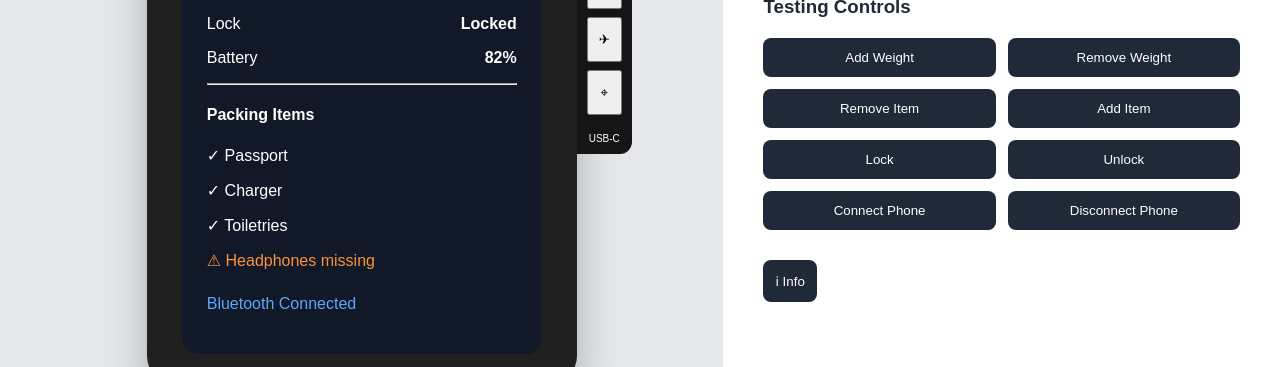
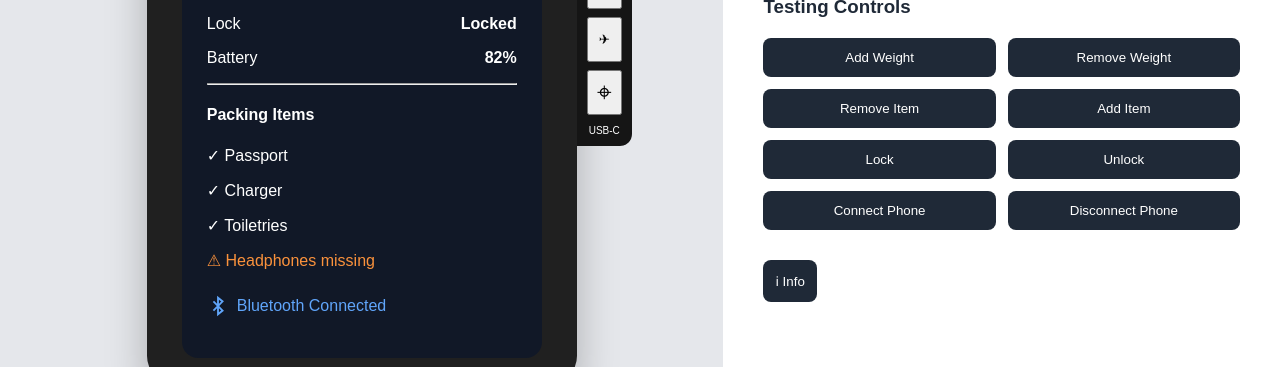
Before and after one commit to mariamalik2105/smart-suitcase, a Svelte app: page / in a window 1280 px wide. Shown: the part 364-731 px from the top of the page. Built offline with nearby package versions, Linux system fonts and the light colour scheme.

Commit message:
Update SmartCase icons

```diff
--- a/src/App.svelte
+++ b/src/App.svelte
@@ -42,13 +42,25 @@
         <p>✓ Toiletries</p>
         <p class="warning">⚠ Headphones missing</p>
 
-        <p class="bluetooth">Bluetooth Connected</p>
+        <p class="bluetooth">
+  <svg
+    class="bluetooth-icon"
+    viewBox="0 0 24 24"
+    fill="none"
+    stroke="currentColor"
+    stroke-width="2"
+  >
+    <path d="M7 7l10 10-5 4V3l5 4L7 17" />
+  </svg>
+
+  Bluetooth Connected
+</p>
       </div>
 
       <div class="side-panel">
         <button>🔒</button>
         <button>✈</button>
-        <button>⌖</button>
+        <button class="find-button">⌖</button>
         <div class="usb">USB-C</div>
       </div>
     </div>
--- a/src/app.css
+++ b/src/app.css
@@ -118,6 +118,27 @@ button {
   margin-top: 10px;
 }
 
+.find-button {
+  font-size: 26px;
+  display: flex;
+  align-items: center;
+  justify-content: center;
+}
+
+.bluetooth {
+  margin-top: 25px;
+  color: #60a5fa;
+
+  display: flex;
+  align-items: center;
+  gap: 8px;
+}
+
+.bluetooth-icon {
+  width: 22px;
+  height: 22px;
+}
+
 .subtitle {
   font-size: 20px;
   color: #6b7280;
```
